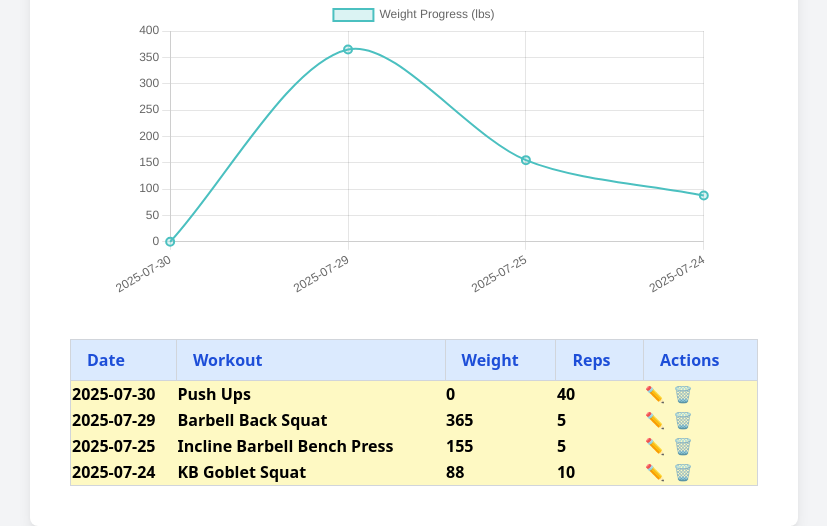
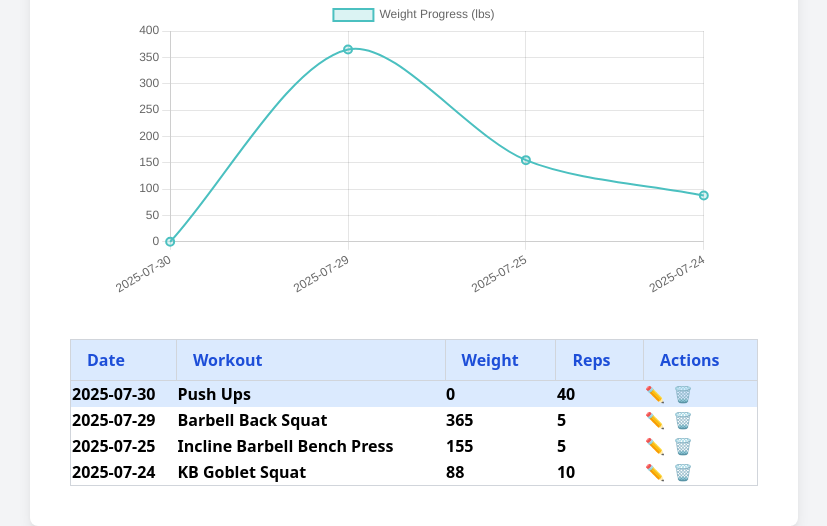
Before and after one commit to samrosen03/port-of-power-app, a Flask app: page /progress in a window 1280 px wide. Shown: the part 678-1204 px from the top of the page, without its empty margins (226-1053 px from the left). Run offline with Flask 3, Linux system fonts and the light colour scheme; a user stored in the database is signed in; style sheets or scripts are compiled from the project's sources.

Commit message:
Highlight most recent workout row in progress table with light blue background

```diff
--- a/templates/progress.html
+++ b/templates/progress.html
@@ -95,7 +95,11 @@
         </thead>
         <tbody>
           {% for entry in progress_data %}
-            <tr class="{% if pr_dict.get(entry.exercise) == entry.weight %}bg-yellow-100 font-bold{% endif %}">
+  <tr class="
+      {% if loop.first %}bg-blue-100{% endif %}
+      {% if pr_dict.get(entry.exercise) == entry.weight %} font-bold{% endif %}
+  ">
+
               <td>{{ entry.date }}</td>
               <td>{{ entry.exercise }}</td>
               <td>{{ entry.weight }}</td>
```
Also changed, not shown: instance/progress.db.
